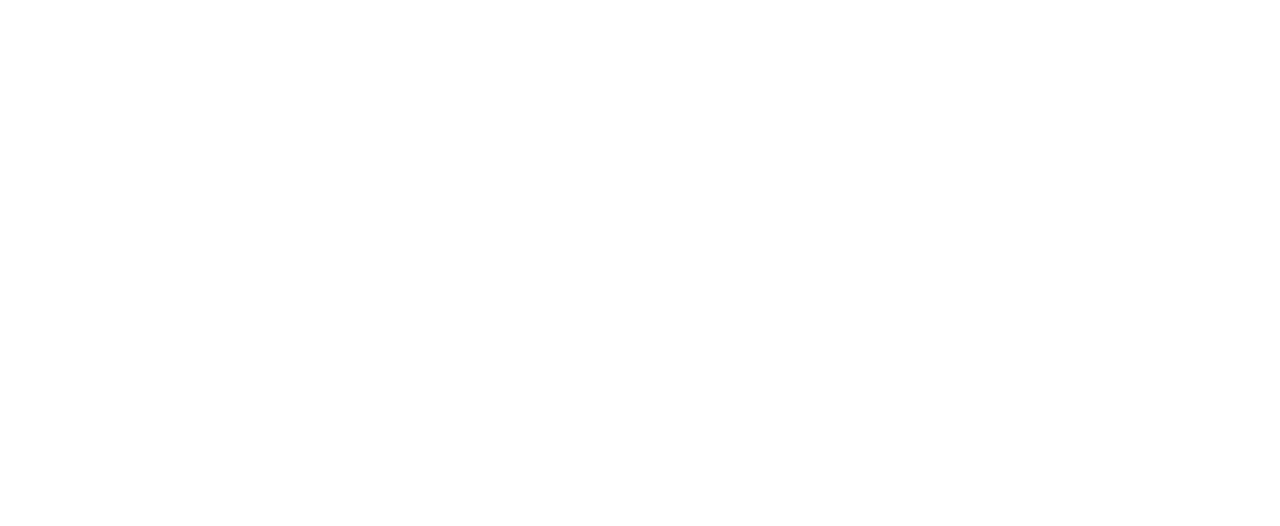
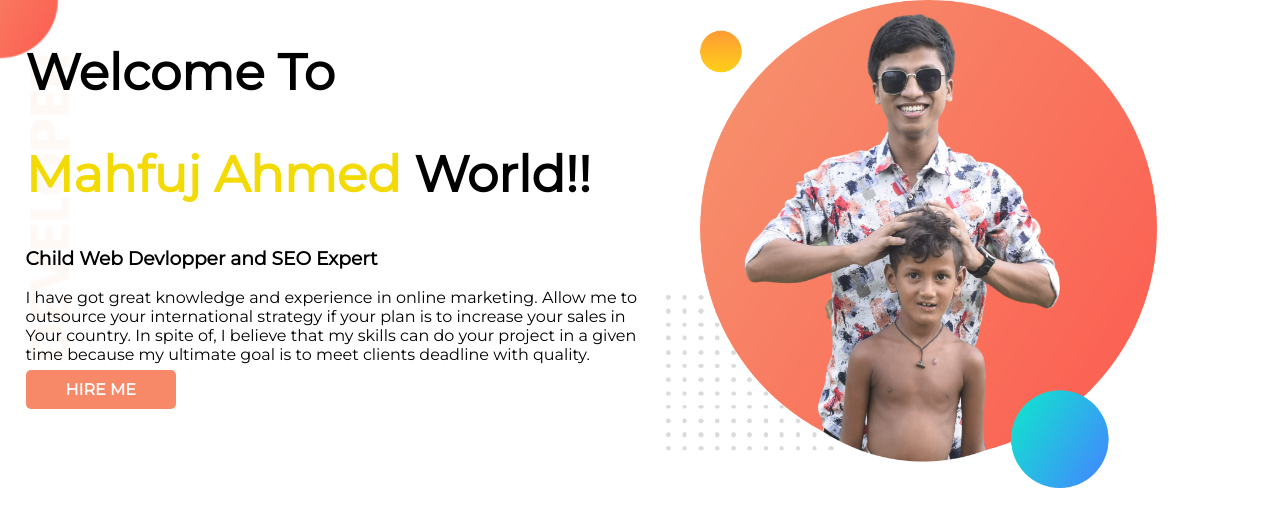
Before and after one commit to mdmahfujarrahman/Developer-Portfolio, a plain HTML site: page index.html in a window 1280 px wide. Drawn offline with Linux system fonts and the light colour scheme; a web font is replaced by a local one.

Commit message:
banneruplod

```diff
--- a/index.html
+++ b/index.html
@@ -1,13 +1,35 @@
 <!DOCTYPE html>
 <html lang="en">
+
 <head>
     <meta charset="UTF-8">
     <meta http-equiv="X-UA-Compatible" content="IE=edge">
     <meta name="viewport" content="width=device-width, initial-scale=1.0">
-    <title>Mahfujar Portfolio</title>
+    <link rel="preconnect" href="https://fonts.googleapis.com">
+    <link rel="preconnect" href="https://fonts.gstatic.com" crossorigin>
+    <link
+        href="https://fonts.googleapis.com/css2?family=Montserrat&family=Open+Sans:wght@300&family=Roboto+Slab:wght@300&family=Twinkle+Star&display=swap"
+        rel="stylesheet">
+    <title>Mahfuj Ahmed Portfolio</title>
     <link rel="stylesheet" href="style.css">
 </head>
+
 <body>
+    <section class="head-baner">
+        <div class="head-tit">
+            <h1>Welcome To</h1>
+            <h1><span class="orange-color">Mahfuj Ahmed</span> World!!</h1>
+            <h3>Child Web Devlopper and SEO Expert</h3>
+            <p>I have got great knowledge and experience in online marketing. Allow me to outsource your international
+                strategy if your plan is to increase your sales in Your country. In spite of, I believe that my skills
+                can
+                do your project in a given time because my ultimate goal is to meet clients deadline with quality.</p>
+            <a class="hire-me" href="https://www.linkedin.com/in/mahfuj-ahmed/" target="_blank">HIRE ME</a>
+        </div>
+        <div class="head-tit">
+            <img src="images/mahfuj.png" alt="profile-photo">
+        </div>
+    </section>
+</body>
 
-</body>
 </html>
--- a/style.css
+++ b/style.css
@@ -0,0 +1,36 @@
+*{
+    box-sizing: border-box;
+
+}
+body{
+    font-family: 'Montserrat', sans-serif;
+    margin: 0;
+}
+h1{
+    font-size: 50px;
+}
+.orange-color{
+    color: #F3DA03;
+}
+section{
+    display: flex;
+}
+.head-baner{
+    background-image: url(images/top-banner.png);
+    background-repeat: no-repeat;
+}
+.head-tit{
+    width: 50%;
+    padding-left: 2%;
+}
+.head-tit img{
+    width: 80%;
+}
+.hire-me{
+    text-decoration: none;
+    background-color: #F78969;
+    padding: 10px 40px;
+    border-radius: 5px;
+    color: white;
+    font-weight: bold;
+}
```
Also changed, not shown: images/dream-bg.png (added), images/exp-bg.png (added), images/mahfuj.png (added), images/mahfuj2.png (added), images/top-banner.png (added).
